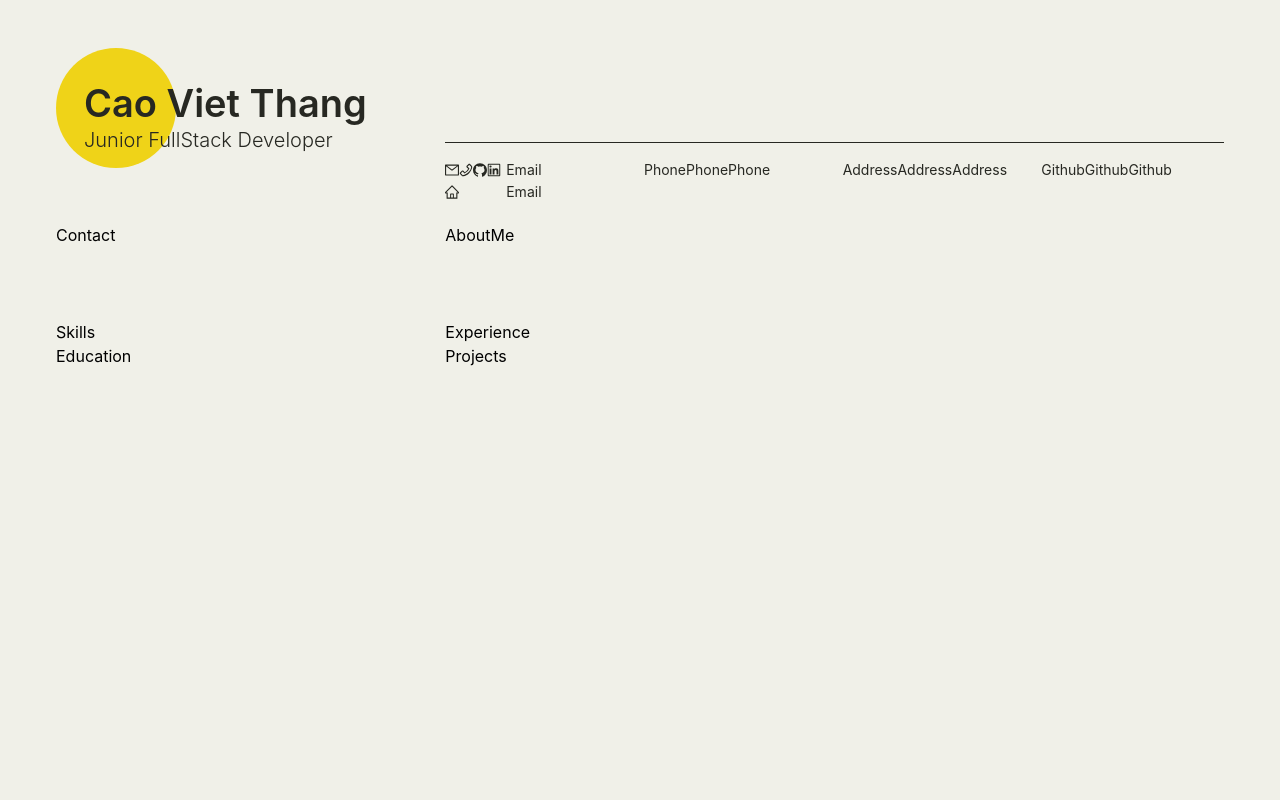
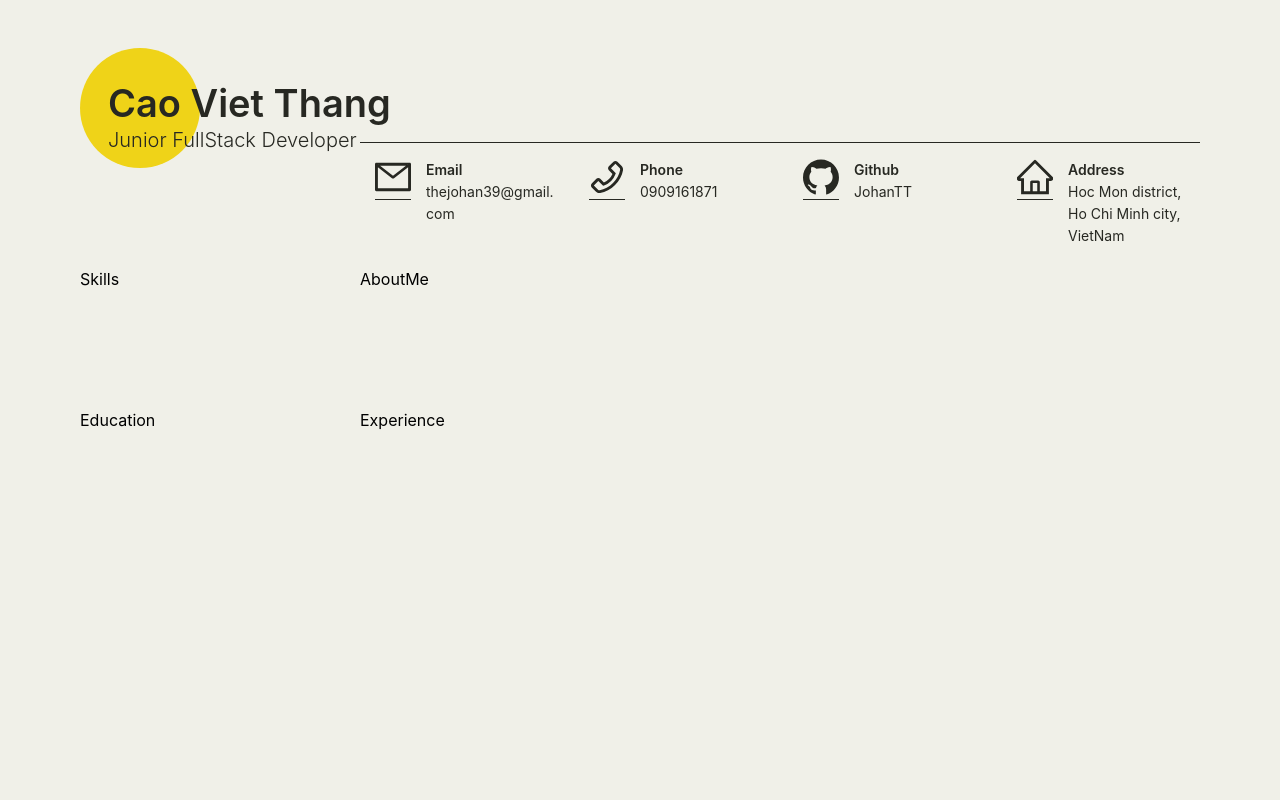
Before and after one commit to JohanTT/Ram-Resume, a React (Create React App) app: page / in a window 1280 px wide. Shown: the top 800 px of the page. Built offline with nearby package versions, Linux system fonts and the light colour scheme.

Commit message:
Refactor UI layout and update contact information in App.tsx

```diff
--- a/src/App.tsx
+++ b/src/App.tsx
@@ -12,7 +12,7 @@ const { Title, Text } = Typography;
 
 function App() {
   return (
-    <main className="bg-[#f0f0e8] px-14 py-10">
+    <main className="bg-[#f0f0e8] px-20 py-10">
       <section id="MyName" className="pt-10">
         <div
           content=""
@@ -23,12 +23,12 @@ function App() {
         </div>
       </section>
       <section id="MyInfo" className="grid grid-cols-12 grid-rows-12 gap-y-5">
-        <div className="col-span-4 relative z-1 ml-7">
+        <div className="col-span-3 relative z-1 ml-7">
           <Title level={4} className="!m-0 !font-[350]">
             Junior FullStack Developer
           </Title>
         </div>
-        <div className="col-span-8 row-span-1">
+        <div className="col-span-9 row-span-1">
           <Col className="py-4">
             <div className="border-t border-[#272822]"></div>
           </Col>
@@ -36,53 +36,67 @@ function App() {
             <Row gutter={16}>
               <Col xs={24} sm={24} md={12} lg={6}>
                 <div className="grid grid-cols-3">
-                  <Text className="col-span-1">
-                    <MailOutlined />
-                    <PhoneOutlined />
-                    <GithubOutlined />
-                    <LinkedinOutlined />
-                    <HomeOutlined />
+                  <Text className="col-span-1 flex justify-center items-start">
+                    <MailOutlined className="text-4xl pb-1 border-b border-[#272822]" />
                   </Text>
                   <div className="col-span-2 flex flex-col">
-                    <Text>Email</Text>
-                    <Text>Email</Text>
+                    <Text className="font-semibold">Email</Text>
+                    <Text>thejohan39@gmail.com</Text>
                   </div>
                 </div>
               </Col>
               <Col xs={24} sm={24} md={12} lg={6}>
-                <Text>Phone</Text>
-                <Text>Phone</Text>
-                <Text>Phone</Text>
+                <div className="grid grid-cols-3">
+                  <Text className="col-span-1 flex justify-center items-start">
+                    <PhoneOutlined className="text-4xl pb-1 border-b border-[#272822]" />
+                  </Text>
+                  <div className="col-span-2 flex flex-col">
+                    <Text className="font-semibold">Phone</Text>
+                    <Text>0909161871</Text>
+
+                  </div>
+                </div>
               </Col>
               <Col xs={24} sm={24} md={12} lg={6}>
-                <Text>Address</Text>
-                <Text>Address</Text>
-                <Text>Address</Text>
+                <div className="grid grid-cols-3">
+                  <Text className="col-span-1 flex justify-center items-start">
+                    <GithubOutlined className="text-4xl pb-1 border-b border-[#272822]" />
+                    {/* <LinkedinOutlined /> */}
+                  </Text>
+                  <div className="col-span-2 flex flex-col">
+                    <Text className="font-semibold">Github</Text>
+                    <Text>JohanTT</Text>
+                  </div>
+                </div>
               </Col>
               <Col xs={24} sm={24} md={12} lg={6}>
-                <Text>Github</Text>
-                <Text>Github</Text>
-                <Text>Github</Text>
+                <div className="grid grid-cols-3">
+                  <Text className="col-span-1 flex justify-center items-start">
+                    <HomeOutlined className="text-4xl pb-1 border-b border-[#272822]" />
+                  </Text>
+                  <div className="col-span-2 flex flex-col">
+                    <Text className="font-semibold">Address</Text>
+                    <Text>Hoc Mon district, Ho Chi Minh city, VietNam</Text>
+                  </div>
+                </div>
               </Col>
             </Row>
           </section>
         </div>
 
-        <div className="col-span-4 row-span-1">
-          <section id="Contact">Contact</section>
+        <div className="col-span-3 row-span-1">
+          <section id="Contact">Skills</section>
         </div>
 
-        <div className="col-span-8 row-span-1">
+        <div className="col-span-9 row-span-1">
           <section id="AboutMe">AboutMe</section>
         </div>
 
-        <div className="col-span-4 row-span-1">
-          <section id="Skills">Skills</section>
+        <div className="col-span-3 row-span-1">
           <section id="Education">Education</section>
         </div>
-        <div className="col-span-8 row-span-1">
+        <div className="col-span-9 row-span-1">
           <section id="Experience">Experience</section>
-          <section id="Projects">Projects</section>
         </div>
       </section>
     </main>
```
